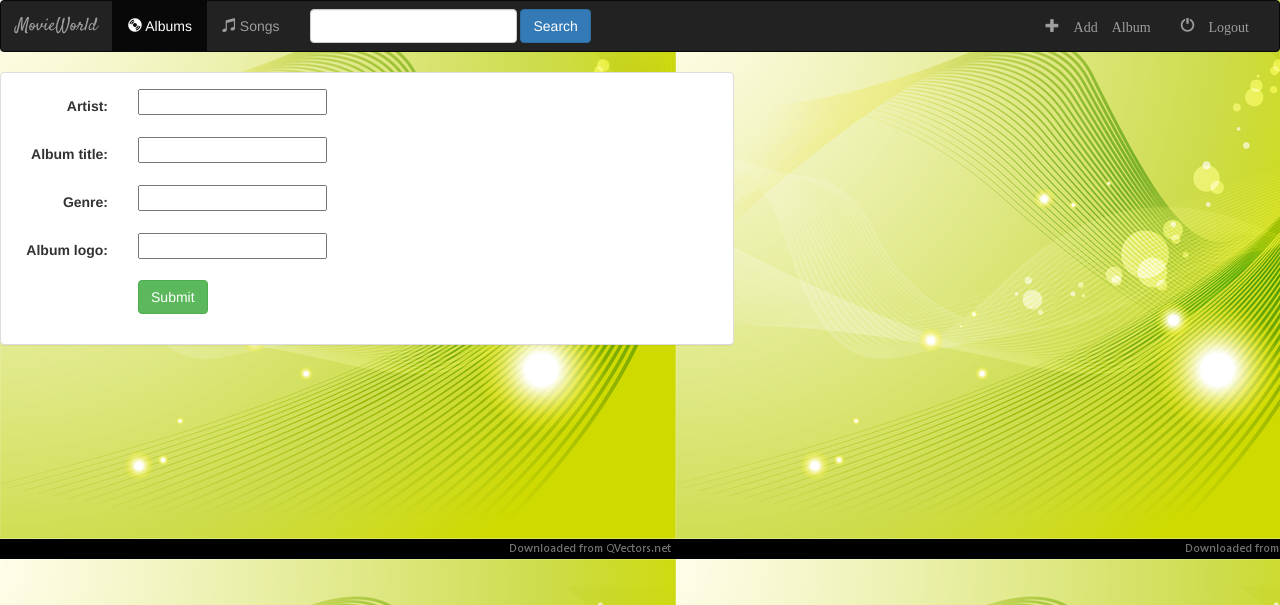
After one commit to jyotisagar/MovieWorldDjango, a Django app: page /music/album/add in a window 1280 px wide. The commit adds this page. Shown: the top 605 px of the page. Run offline with Django 3.2, Linux system fonts and the light colour scheme; some libraries are stand-ins or nearby versions.

Commit message:
Ch:31-ModelForm and CreateView

```diff
--- a/music/models.py
+++ b/music/models.py
@@ -1,5 +1,5 @@
 from django.db import models
-from django.core.urlresolvers import reverse
+from django.urls import reverse
 
 class Album(models.Model):
     artist = models.CharField(max_length=200)
--- /dev/null
+++ b/music/templates/music/album_form.html
@@ -0,0 +1,27 @@
+{% extends 'music/base.html' %}
+{% block title%}Add new Album {% endblock %}
+<!--{% block album_active %}active {% endblock %}-->
+
+{% block body %}
+<div class="container_fluid">
+  <div class="row">
+    <div class="col-sm-12 col-md-7">
+      <div class="panel panel-default">
+        <div class="panel-body">
+          <form class="form-horizontal" action="" method="post" enctype="multipart/form-data">
+            {% csrf_token%}
+            {% include 'music/form-template.html' %}
+            <div class="form-group">
+              <div class="col-sm-offset-2 col-sm-10">
+                <button type="submit" class="btn btn-success">
+                  Submit
+                </button>
+              </div>
+            </div>
+          </form>
+        </div>
+      </div>
+    </div>
+  </div>
+</div>
+{% endblock %}
--- a/music/templates/music/base.html
+++ b/music/templates/music/base.html
@@ -44,8 +44,8 @@
             </form>
             <ul class="nav navbar-nav navbar-right">
                 <li class="">
-                    <a href="#">
-                        <span class="glyphicon glyphicon-plus" aria-hidden="true">&nbsp;AddAlbum</span>
+                    <a href="{% url 'music:album-add' %}">
+                        <span class="glyphicon glyphicon-plus" aria-hidden="true">&nbsp;Add Album</span>
                     </a>
                 </li>
                 <li class="">
--- /dev/null
+++ b/music/templates/music/form-template.html
@@ -0,0 +1,9 @@
+{% for field in form %}
+  <div class="form-group">
+    <div class="col-sm-offset-2 col-sm-10">
+      <span class="text-danger small">{{field.errors}}</span>
+    </div>
+    <label class="control-label col-sm-2">{{field.label_tag}}</label>
+    <div class="col-sm-10">{{field}}</div>
+  </div>
+{% endfor %}
--- a/music/urls.py
+++ b/music/urls.py
@@ -11,5 +11,5 @@ urlpatterns = [
     path('<int:pk>/', views.DetailView.as_view(), name='detail'),
 
     # /music/album/add
-    path('album/add', views.AlbumCreate.as_view(), name='album-add')
+     path('album/add', views.AlbumCreate.as_view(), name='album-add')
 ]
```
Also changed, not shown: db.sqlite3, music/static/music/images/music2.png (added).
